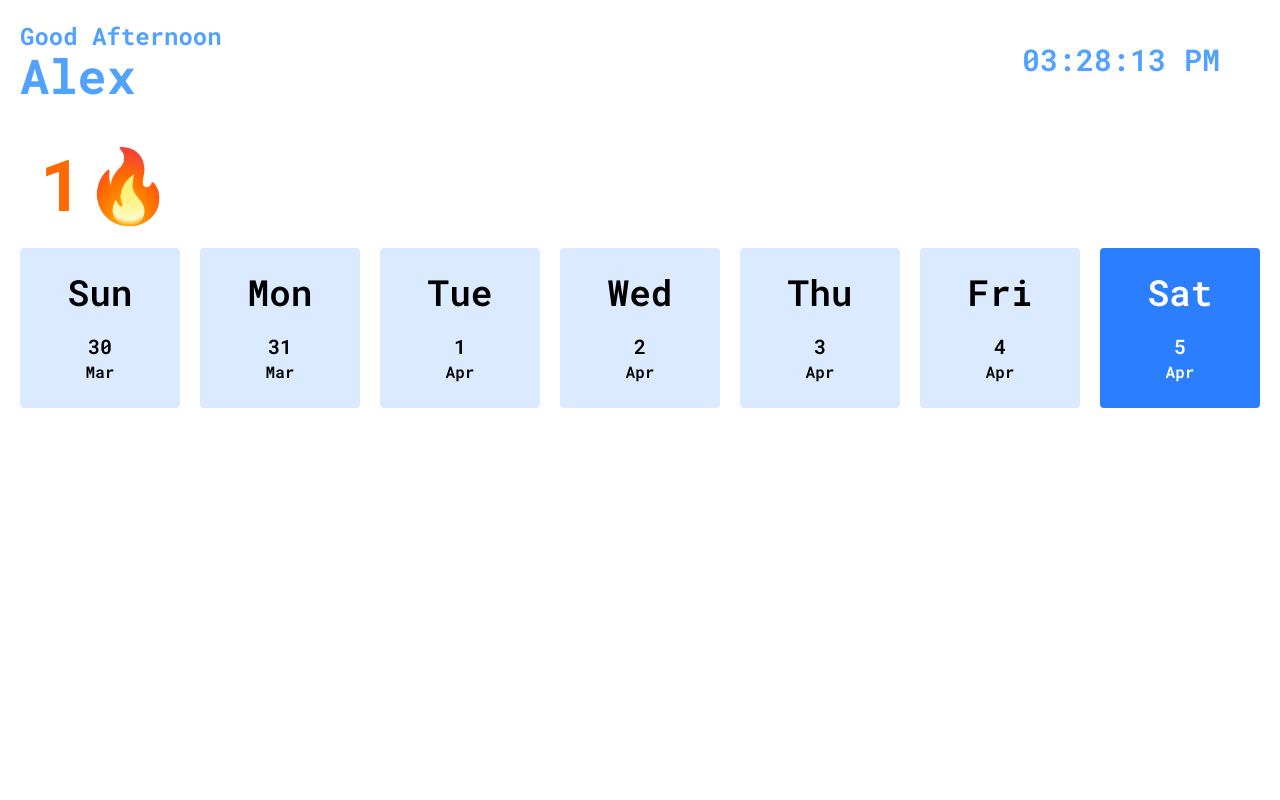
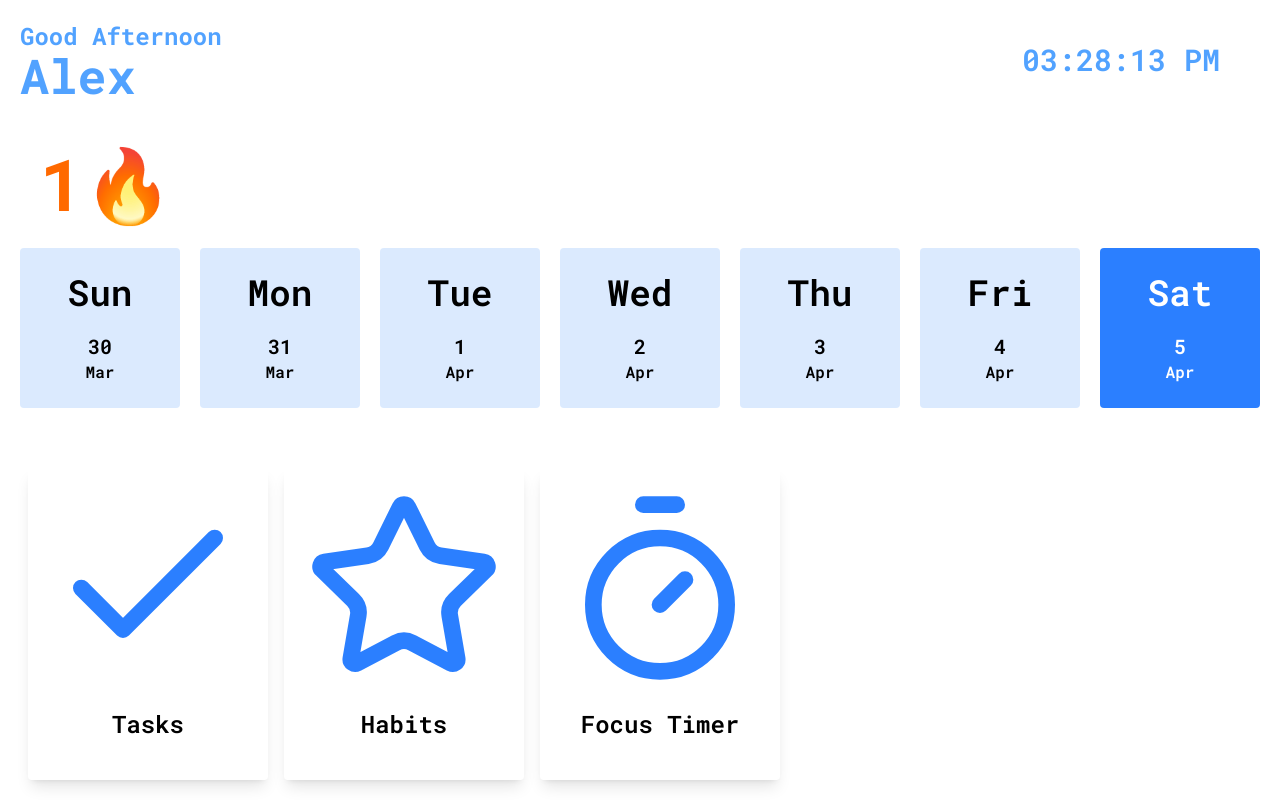
Before and after one commit to techoo401/focusflow, a React (Vite) app: page / in a window 1280 px wide. Built offline with nearby package versions, Linux system fonts and the light colour scheme.

Commit message:
added some features for app

```diff
--- a/package.json
+++ b/package.json
@@ -12,6 +12,7 @@
   "dependencies": {
     "@tailwindcss/vite": "^4.1.3",
     "gsap": "^3.12.7",
+    "lucide-react": "^0.487.0",
     "react": "^19.0.0",
     "react-dom": "^19.0.0",
     "react-router-dom": "^7.5.0",
--- a/src/App.jsx
+++ b/src/App.jsx
@@ -1,11 +1,17 @@
 import React from "react"
 import { Route, Routes } from "react-router-dom"
 import Home from "./pages/Home"
+import Tasks from "./pages/Tasks"
+import Habits from "./pages/Habits"
+import FocusTimer from "./pages/FocusTimer"
 
 function App () {
   return (
     <Routes>
       <Route path="/" element={<Home />} />
+      <Route path="/tasks" element={<Tasks />} />
+      <Route path="/habits" element={<Habits />} />
+      <Route path="/focus-timer" element={<FocusTimer />} />
     </Routes>
   )
 }
--- /dev/null
+++ b/src/components/MainContent.jsx
@@ -0,0 +1,30 @@
+import React from "react"
+import { Check, Star, Timer } from 'lucide-react';
+import { Link } from "react-router-dom";
+
+function MainContent () {
+    return (
+        <div className="flex px-5 py-5 mt-10 items-center">
+        <Link to={'/tasks'} >
+            <div className="p-5 shadow-lg rounded mx-2">
+                <Check className="w-50 h-50 text-blue-500" />
+                <h1 className="text-2xl text-center font-semibold py-5">Tasks</h1>
+            </div>
+        </Link>
+        <Link to={'/habits'} >
+            <div className="p-5 shadow-lg rounded mx-2">
+                <Star className="w-50 h-50 text-blue-500" />
+                <h1 className="text-2xl text-center font-semibold py-5">Habits</h1>
+            </div>
+        </Link>
+        <Link to={'/focus-timer'} >
+            <div className="p-5 shadow-lg rounded mx-2">
+                <Timer className="w-50 h-50 text-blue-500" />
+                <h1 className="text-2xl text-center font-semibold py-5">Focus Timer</h1>
+            </div>
+        </Link>
+        </div>
+    )
+}
+
+export default MainContent
--- /dev/null
+++ b/src/pages/FocusTimer.jsx
@@ -0,0 +1,9 @@
+import React from 'react'
+
+function FocusTimer () {
+    return (
+        <div>Focus Timer</div>
+    )
+}
+
+export default FocusTimer
--- /dev/null
+++ b/src/pages/Habits.jsx
@@ -0,0 +1,9 @@
+import React from 'react'
+
+function Habits () {
+    return (
+        <div>Habits</div>
+    )
+}
+
+export default Habits
--- a/src/pages/Home.jsx
+++ b/src/pages/Home.jsx
@@ -2,6 +2,7 @@ import React from "react"
 import Header from "../components/Header"
 import Day from "../components/Day"
 import StreakCount from "../components/StreakCount"
+import MainContent from "../components/MainContent"
 
 function Home () {
     return (
@@ -9,6 +10,7 @@ function Home () {
         <Header />
         <StreakCount />
         <Day />
+        <MainContent />
     </>
     )
 }
--- /dev/null
+++ b/src/pages/Tasks.jsx
@@ -0,0 +1,9 @@
+import React from 'react'
+
+function Tasks () {
+    return (
+        <div>Tasks</div>
+    )
+}
+
+export default Tasks
```
Also changed, not shown: 1 other file (tests, documents, lock files or other folders).
